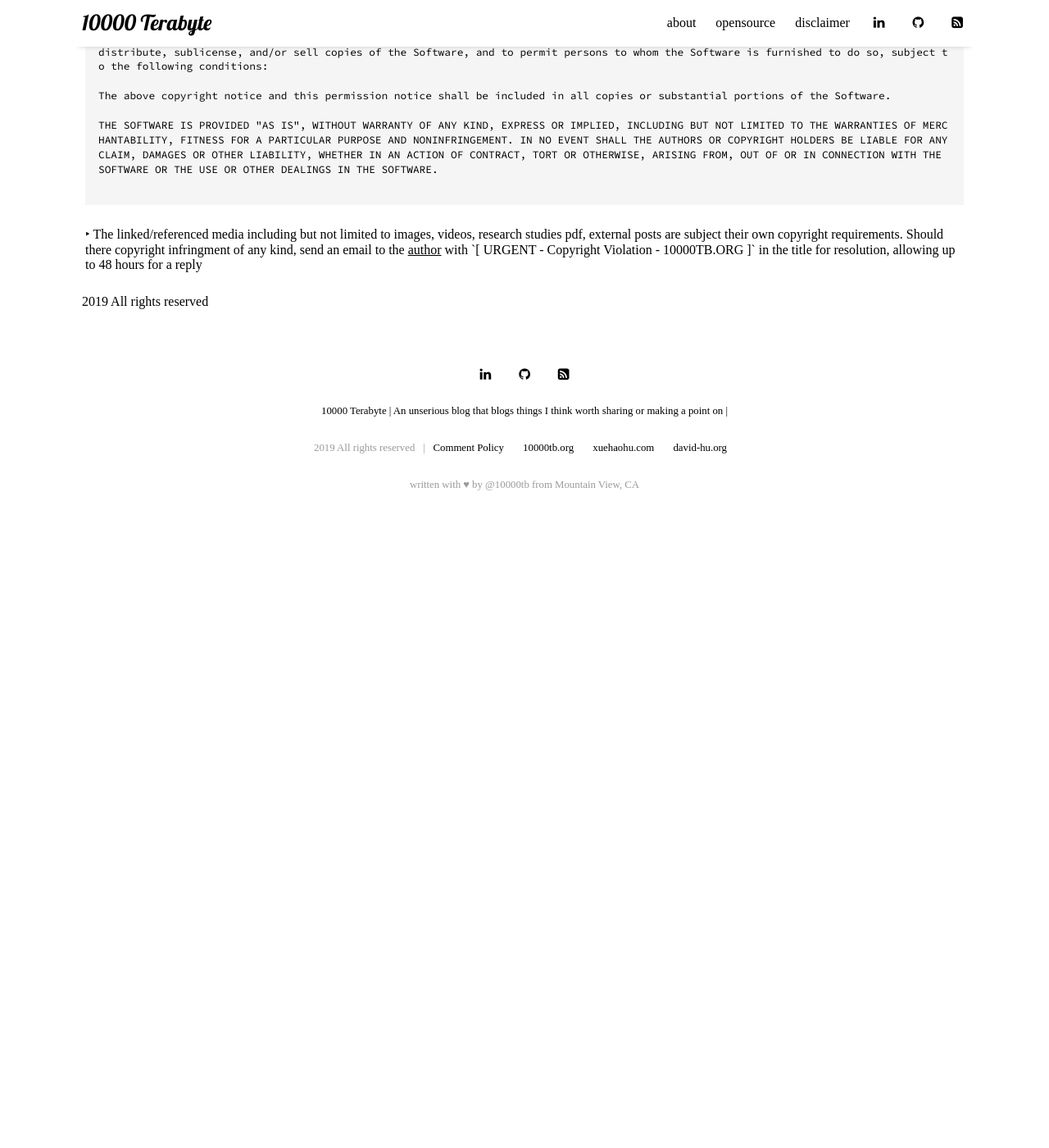
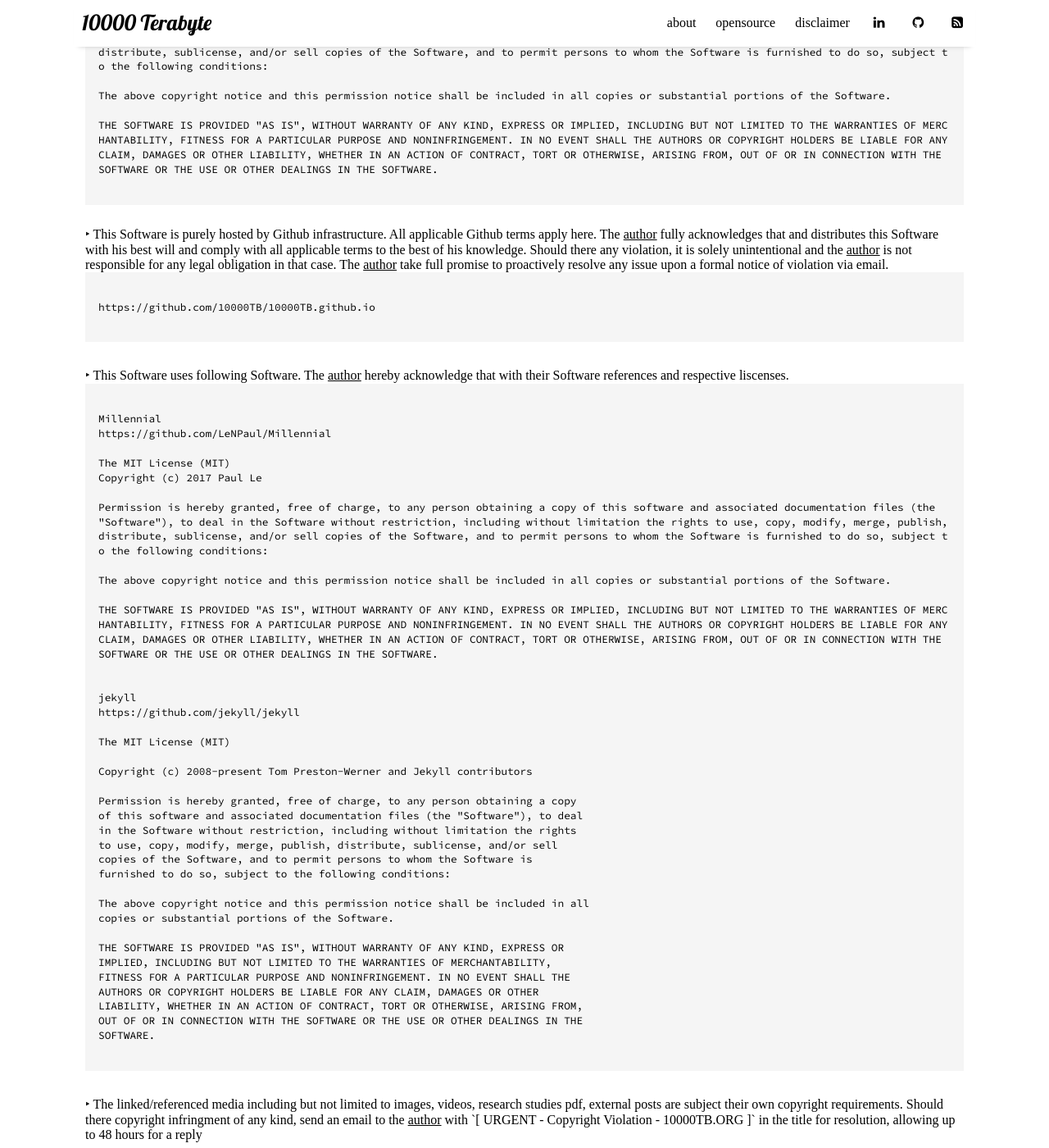
Before and after one commit to 10000TB/10000TB.github.io, a Jekyll site: the page built from pages/disclaimer.html, in a window 1280 px wide and 1400 px high, scrolled down 337 px. Shown: the whole window at 82% size. Built offline with Jekyll 4.4.1, drawn with Linux system fonts in a browser that asks for light colours; nearby versions of some CDN libraries; some web fonts are replaced; before the commit the page ends 967 px from its top, so only the background shows below that.

Commit message:
[site disclaimer] update disclaimer.

```diff
--- a/pages/disclaimer.html
+++ b/pages/disclaimer.html
@@ -19,8 +19,55 @@ The above copyright notice and this permission notice shall be included in all c
 THE SOFTWARE IS PROVIDED "AS IS", WITHOUT WARRANTY OF ANY KIND, EXPRESS OR IMPLIED, INCLUDING BUT NOT LIMITED TO THE WARRANTIES OF MERCHANTABILITY, FITNESS FOR A PARTICULAR PURPOSE AND NONINFRINGEMENT. IN NO EVENT SHALL THE AUTHORS OR COPYRIGHT HOLDERS BE LIABLE FOR ANY CLAIM, DAMAGES OR OTHER LIABILITY, WHETHER IN AN ACTION OF CONTRACT, TORT OR OTHERWISE, ARISING FROM, OUT OF OR IN CONNECTION WITH THE SOFTWARE OR THE USE OR OTHER DEALINGS IN THE SOFTWARE.
      </pre>
   </div>
+  <div style=" padding: 4px 4px; margin-bottom:5px;">‣ This Software is purely hosted by Github infrastructure. All applicable Github terms apply here. The <a href="http://10000tb.org/pages/about.html">author</a> fully acknowledges that and distributes this Software with his best will and comply with all applicable terms to the best of his knowledge. Should there any violation, it is solely unintentional and the <a href="http://10000tb.org/pages/about.html">author</a> is not responsible for any legal obligation in that case. The <a href="http://10000tb.org/pages/about.html">author</a> take full promise to proactively resolve any issue upon a formal notice of violation via email.
+      <pre>
+https://github.com/10000TB/10000TB.github.io
+      </pre>
+  </div>
+  <div style=" padding: 4px 4px; margin-bottom:5px;">‣ This Software uses following Software. The <a href="http://10000tb.org/pages/about.html">author</a> hereby acknowledge that with their Software references and respective liscenses.
+      <pre>
+Millennial
+https://github.com/LeNPaul/Millennial
+
+The MIT License (MIT)
+Copyright (c) 2017 Paul Le
+
+Permission is hereby granted, free of charge, to any person obtaining a copy of this software and associated documentation files (the "Software"), to deal in the Software without restriction, including without limitation the rights to use, copy, modify, merge, publish, distribute, sublicense, and/or sell copies of the Software, and to permit persons to whom the Software is furnished to do so, subject to the following conditions:
+
+The above copyright notice and this permission notice shall be included in all copies or substantial portions of the Software.
+
+THE SOFTWARE IS PROVIDED "AS IS", WITHOUT WARRANTY OF ANY KIND, EXPRESS OR IMPLIED, INCLUDING BUT NOT LIMITED TO THE WARRANTIES OF MERCHANTABILITY, FITNESS FOR A PARTICULAR PURPOSE AND NONINFRINGEMENT. IN NO EVENT SHALL THE AUTHORS OR COPYRIGHT HOLDERS BE LIABLE FOR ANY CLAIM, DAMAGES OR OTHER LIABILITY, WHETHER IN AN ACTION OF CONTRACT, TORT OR OTHERWISE, ARISING FROM, OUT OF OR IN CONNECTION WITH THE SOFTWARE OR THE USE OR OTHER DEALINGS IN THE SOFTWARE.
+
+
+jekyll
+https://github.com/jekyll/jekyll
+
+The MIT License (MIT)
+
+Copyright (c) 2008-present Tom Preston-Werner and Jekyll contributors
+
+Permission is hereby granted, free of charge, to any person obtaining a copy
+of this software and associated documentation files (the "Software"), to deal
+in the Software without restriction, including without limitation the rights
+to use, copy, modify, merge, publish, distribute, sublicense, and/or sell
+copies of the Software, and to permit persons to whom the Software is
+furnished to do so, subject to the following conditions:
+
+The above copyright notice and this permission notice shall be included in all
+copies or substantial portions of the Software.
+
+THE SOFTWARE IS PROVIDED "AS IS", WITHOUT WARRANTY OF ANY KIND, EXPRESS OR
+IMPLIED, INCLUDING BUT NOT LIMITED TO THE WARRANTIES OF MERCHANTABILITY,
+FITNESS FOR A PARTICULAR PURPOSE AND NONINFRINGEMENT. IN NO EVENT SHALL THE
+AUTHORS OR COPYRIGHT HOLDERS BE LIABLE FOR ANY CLAIM, DAMAGES OR OTHER
+LIABILITY, WHETHER IN AN ACTION OF CONTRACT, TORT OR OTHERWISE, ARISING FROM,
+OUT OF OR IN CONNECTION WITH THE SOFTWARE OR THE USE OR OTHER DEALINGS IN THE
+SOFTWARE.
+      </pre>
+  </div>
   <div style=" padding: 4px 4px; margin-bottom:5px;">‣ The linked/referenced media including but not limited to images, videos, research studies pdf, external posts are subject their own copyright requirements. Should there copyright infringment of any kind, send an email to the <a href="http://10000tb.org/pages/about.html">author</a> with `[ URGENT - Copyright Violation - 10000TB.ORG ]` in the title for resolution, allowing up to 48 hours for a reply
   </div>
+
 
  <br/>
   2019 All rights reserved<br/>
```
Also changed, not shown: 1 other file.
